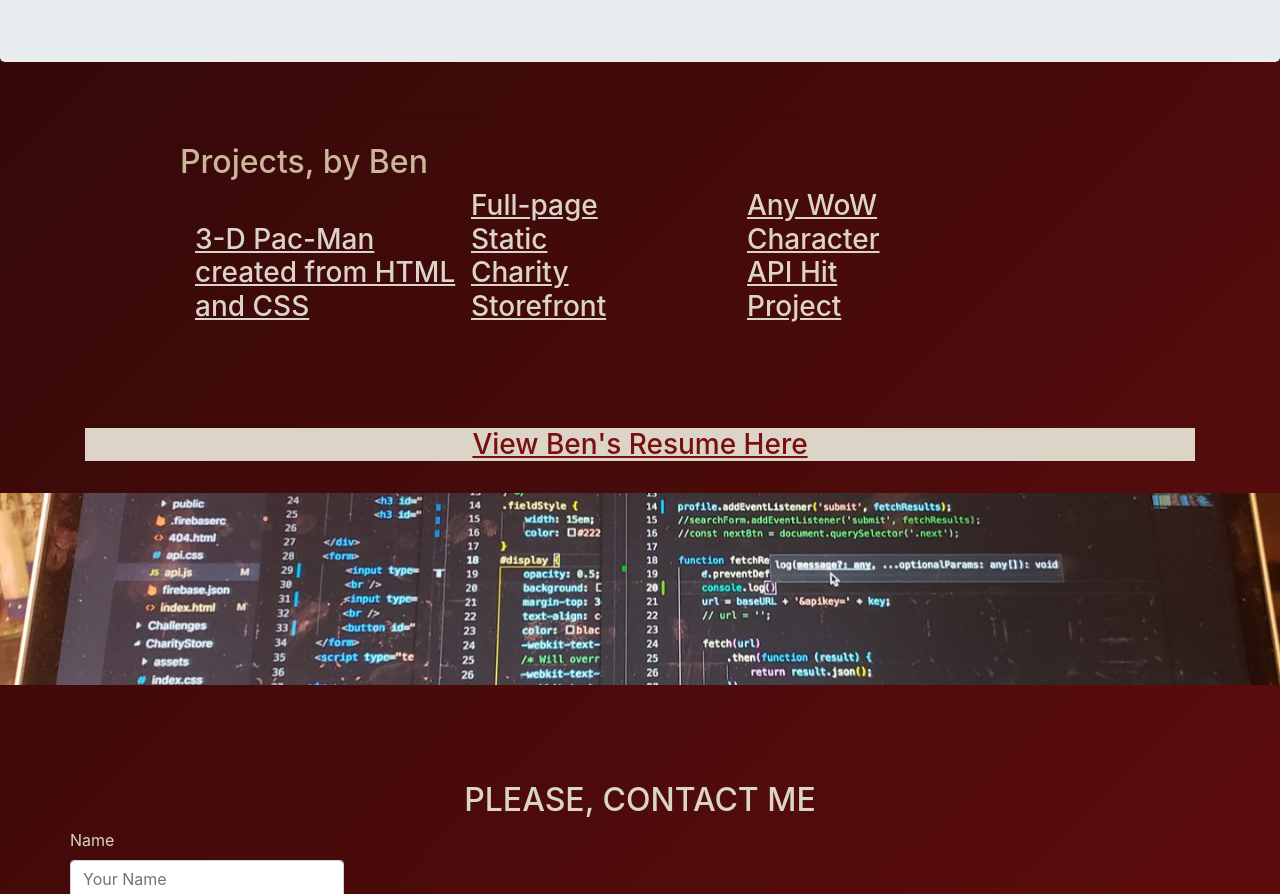
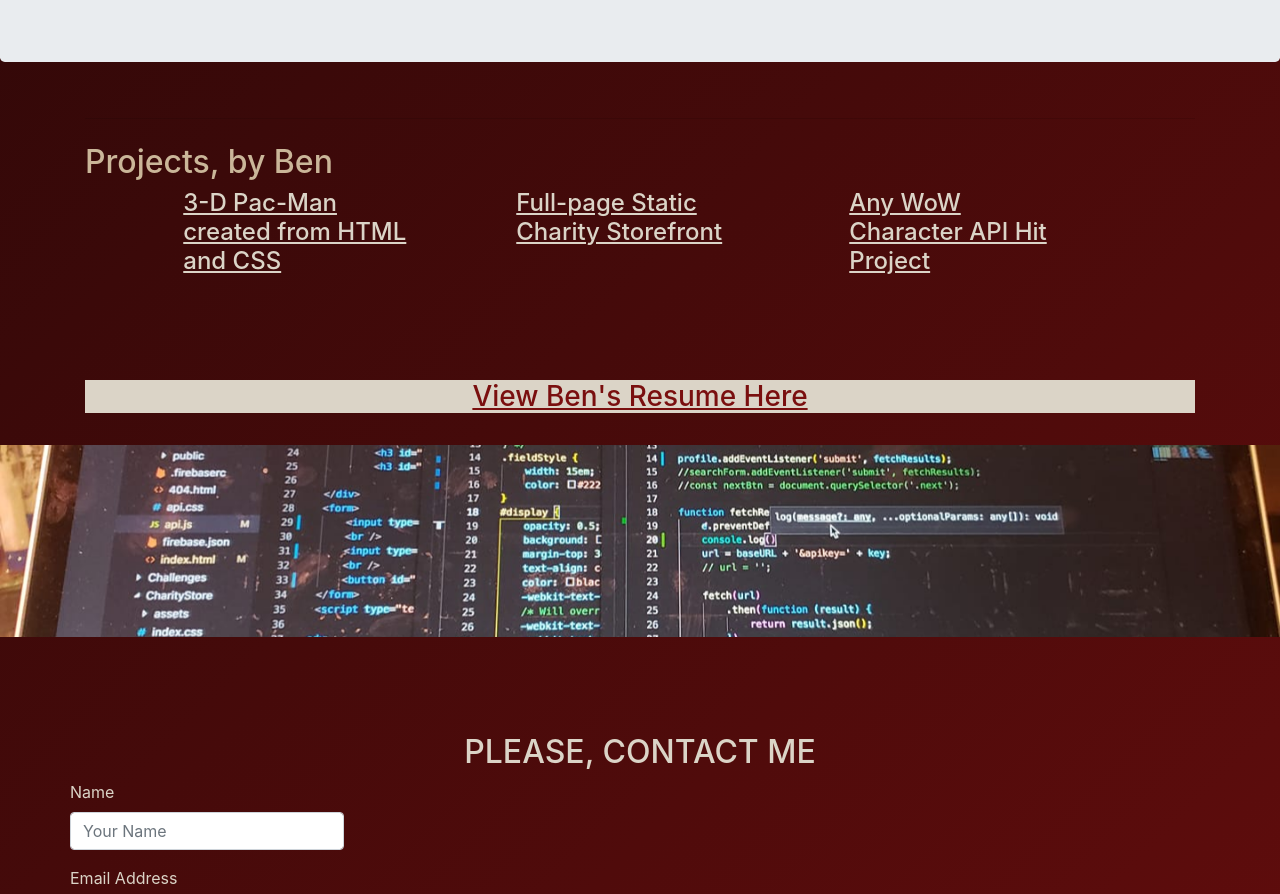
Before and after one commit to devbenjamin/devbenjamin.github.io, a plain HTML site: page index.html in a window 1280 px wide. Shown: the part 1180-2074 px from the top of the page. Drawn offline with nearby package versions, Linux system fonts and the light colour scheme.

Commit message:
last minute

```diff
--- a/index.html
+++ b/index.html
@@ -109,25 +109,27 @@
     </div>
     <div class="container">
         <div class="row">
-            <div class="col-10 offset-1">
+            <div class="col-12 offset-0">
                 <hr class="my-4">
                 <div id="projects">
                     <h2>Projects, by Ben</h2>
                     <div class="container">
                         <div class="row">
-                            <div class="col-3 offset-0">
-                                <h3 class="imgClick"><a href="https://codepen.io/SoftDevBen/pen/yxJLmM"><br />3-D
+                            <div class="col-3 offset-1">
+                                <h4 class="imgClick"><a href="https://codepen.io/SoftDevBen/pen/yxJLmM">3-D
                                         Pac-Man created from HTML
                                         and CSS</a>
-                                </h3>
+                                </h4>
                             </div>
                             <div class="col-3 offset-1">
-                                <h3><a href="https://devbenjamin.github.io/charity/">Full-page Static Charity
-                                        Storefront</a></h3>
+                                <h4><a href="https://devbenjamin.github.io/charity/">Full-page Static Charity
+                                        Storefront</a>
+                                    </h4>
                             </div>
                             <div class="col-3 offset-1">
-                                <h3><a href="https://anywowcharacter.firebaseapp.com/">Any WoW Character API Hit
-                                        Project</a></h3>
+                                <h4><a href="https://anywowcharacter.firebaseapp.com/">Any WoW Character API Hit
+                                        Project</a>
+                                    </h4>
                             </div>
                         </div>
                     </div>
```
